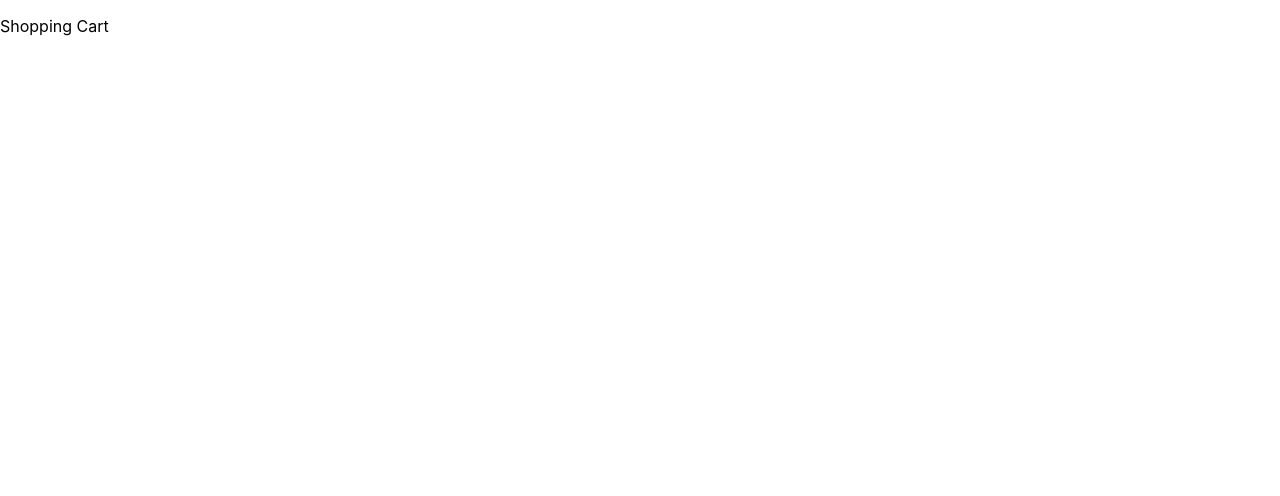
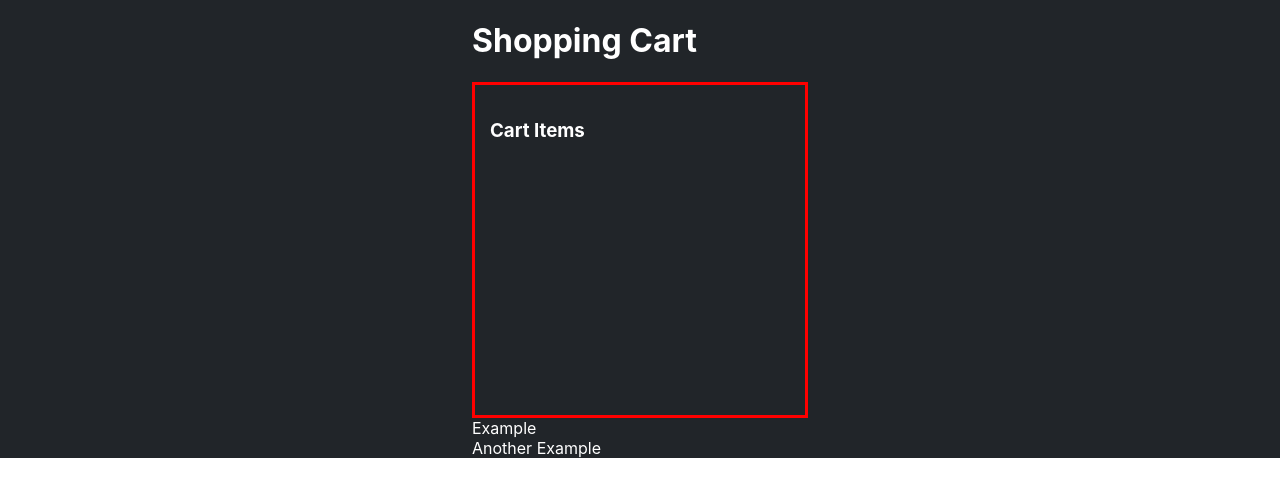
Before and after one commit to mteruel28/Capstone_BarApp, a React (Create React App) app in the folder newbar/: page /shoppingcart in a window 1280 px wide. Shown: the top 496 px of the page. Built offline with nearby package versions, Linux system fonts and the light colour scheme.

Commit message:
New Updates to the code

```diff
--- a/newbar/src/App.css
+++ b/newbar/src/App.css
@@ -18,7 +18,7 @@
   font-weight:bold;
   font-size: 1rem;
   margin:1rem;
-  border:2px solid black;
+  border:5px solid black;
   background: transparent;
   color: black;
 }
@@ -26,7 +26,8 @@
 .container{
   display: flex;
   justify-content: center;
-
+  background-color: #212529;
+  color: white;
 }
 
 .search-bar-container {
--- a/newbar/src/App.js
+++ b/newbar/src/App.js
@@ -8,7 +8,7 @@ import {
   Route,
   Routes
 } from 'react-router-dom';
-import Shoppingcart from './Shoppingcart';
+
 import Wines from './Wines';
 import Mixers from './Mixers.js';
 import Spirits from './Spirits';
@@ -18,7 +18,7 @@ import Vodka from './spiritsfolder/Vodka';
 import Tequila from './spiritsfolder/Tequila';
 import Gin from './spiritsfolder/Gin';
 import Rum from './spiritsfolder/Rum';
-
+import Shoppingcart from './shoppingcart/shoppingcart';
 
 
 
--- a/newbar/src/Shoppingcart.js
+++ /dev/null
@@ -1,8 +0,0 @@
-import React from 'react';
-
-function Shoppingcart(){
-    return(
-       <p>Shopping Cart</p>
-    )
-}
-export default Shoppingcart;
--- a/newbar/src/Wine.css
+++ b/newbar/src/Wine.css
@@ -18,7 +18,7 @@
     font-weight:bold;
     font-size: 1rem;
     margin:1rem;
-    border:2px solid black;
+    border: 5px solid black;
     background: transparent;
     color: black;
   }
@@ -28,6 +28,7 @@
       justify-content: center;
       align-items: center;
       flex-wrap: wrap;
+
   }
 
   .Items:hover{
--- a/newbar/src/WineItemCards.js
+++ b/newbar/src/WineItemCards.js
@@ -13,7 +13,7 @@ function WineItemCards(){
     let Items = [
         {
             title: "Robert Mondavi Private Selection Cabernet Sauvignon",
-            sub_header: " This is the house red wine and contains aroma of black cherry blackberry vanilla toasty oak aged incombination of american and french oak.",
+            sub_header:  " This is the house red wine and contains aroma of black cherry blackberry vanilla toasty oak aged incombination of american and french oak.",
             //link_text: "Mondavi",
             path: "",
             img_path: mondavi
@@ -74,6 +74,7 @@ return(
                       <p className="Items_description">{Items.sub_header}</p>
                       <Link to={Items.path}>{Items.link_text}</Link>
                       <img src={Items.img_path} alt="" width='100' height='100' />
+                      <button><h4>Add to Cart</h4></button>
                   </div>
               ))
               }
--- a/newbar/src/Wines.js
+++ b/newbar/src/Wines.js
@@ -12,9 +12,7 @@ function Wines(){
                 <input className="search-bar" placeholder="Search..." type="text"></input>
             </div>
 
-   <center> <Link to = '/'>
-    <button> Return to Home
-        </button> </Link></center>
+            <center> <Link to = '/'><button> Return to Home </button> </Link></center>
             <WineItemCards/>
         </div>
     )
--- /dev/null
+++ b/newbar/src/shoppingcart/shoppingcart.css
@@ -0,0 +1,17 @@
+.navbar{
+    display: flex;
+    flex-direction: column;
+    align-items: center;
+    background-color: #212529;
+    color: white;
+    padding: auto;
+}
+
+.cart{
+    margin:auto;
+    margin-top: 20px;
+    height: 300px;
+    width: 300px;
+    border: solid red;
+    padding: 15px;
+}
--- /dev/null
+++ b/newbar/src/shoppingcart/shoppingcart.html
@@ -0,0 +1,14 @@
+<!DOCTYPE html>
+<html lang="en">
+<head>
+    <meta charset="UTF-8">
+    <meta name="viewport" content="width=device-width, initial-scale=1.0">
+    <title>Miguel's Bar</title>
+    <link rel ="stylesheet" href="http://localhost:3000/Shoppingcart">
+
+</head>
+<body>
+    Hello World
+</body>
+<script src="shoppingcart.js"></script>
+</html>
--- /dev/null
+++ b/newbar/src/shoppingcart/shoppingcart.js
@@ -0,0 +1,19 @@
+import React from 'react';
+import './shoppingcart.css';
+
+
+function Shoppingcart(){
+    return (
+        <div className="navbar">
+          <div>
+            <h1>Shopping Cart</h1>
+             <div className="cart"><h3>Cart Items</h3></div>
+            <div className='row'>
+                <div className ="column"> Example</div>
+                <div className ="column">  Another Example</div>
+                </div>
+        </div>
+        </div>
+      );
+    }
+    export default Shoppingcart;
```
Also changed, not shown: newbar/src/index.css (line endings or trailing spaces), 1 other file (tests, documents, lock files or other folders). Lines whose indentation alone changed are shown as unchanged.
